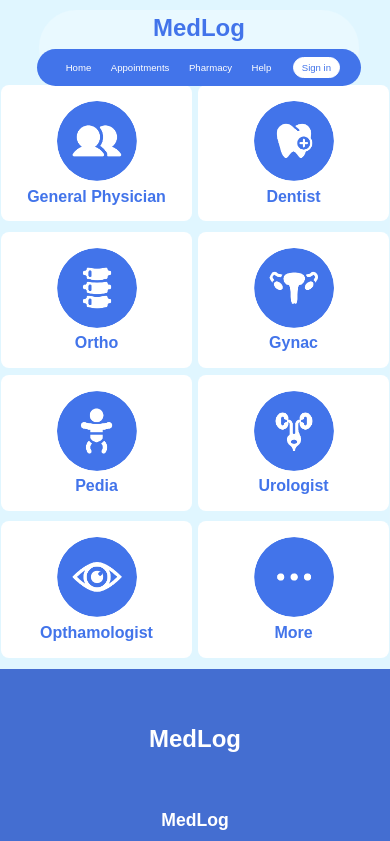
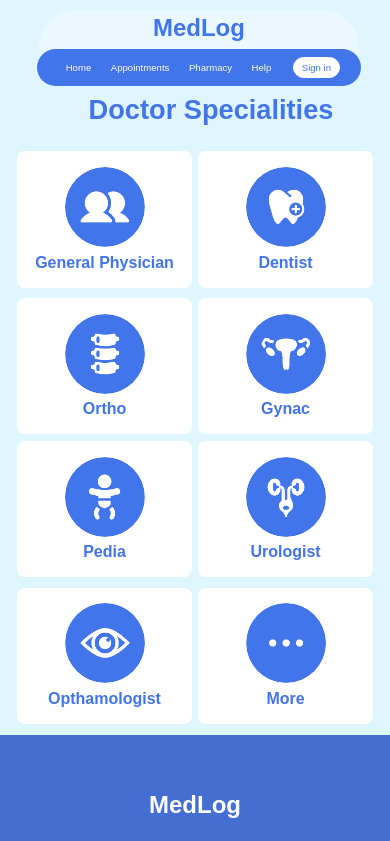
Before and after one commit to MedLog-Org/MedLog, a React (Vite) app in the folder client/: page /appointments in a window 390 px wide. Shown: the top 841 px of the page. Built offline with nearby package versions, Linux system fonts and the light colour scheme.

Commit message:
media query of appointments adjusted

```diff
--- a/client/src/styles/Appointments.css
+++ b/client/src/styles/Appointments.css
@@ -14,7 +14,7 @@
 }
 
 .box {
-    margin: 13vw 0 2vw 0;
+    margin: 15vw 0 2vw 0;
 }
 
 .grid {
@@ -75,8 +75,11 @@
 @media (max-width: 768px) {
     .title {
         margin-left: 2rem; /* Adjust title margin for smaller screens */
-        font-size: 1.2rem; /* Slightly smaller font size for mobile */
+        font-size: 2.2rem; /* Slightly smaller font size for mobile */
         text-align: center; /* Center the title for better alignment */
+    }
+    .box {
+        margin: 15vw 16px 2vw 16px;
     }
 
     .grid {
@@ -103,7 +106,11 @@
 
 @media (max-width: 480px) {
     .title {
-        font-size: 1rem; /* Even smaller font size for very small screens */
+        font-size: 1.7rem; /* Even smaller font size for very small screens */
+    }
+
+    .box {
+        margin: 24vw 16px 2vw 16px;
     }
 
     .grid {
```
